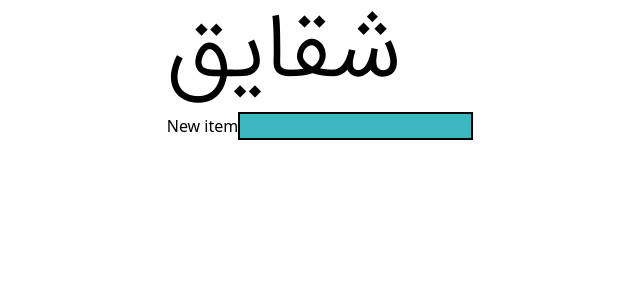
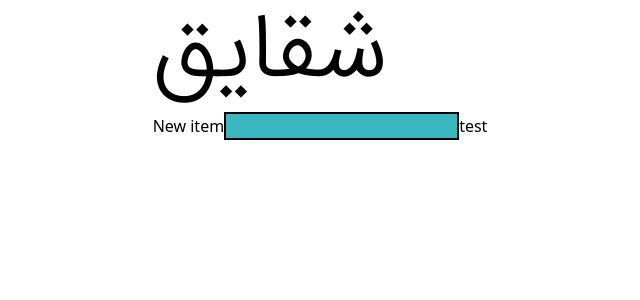
Before and after one commit to shaghayegh-dmmd/ReactBasic, a React (Create React App) app: page / in a window 1280 px wide. Shown: the top 300 px of the page, without its empty margins (320-960 px from the left). Built offline with nearby package versions, Linux system fonts and the light colour scheme; what jss-rtl would draw is missing.

Commit message:
my descktaop

```diff
--- a/src/App.js
+++ b/src/App.js
@@ -21,6 +21,7 @@ function App() {
         <div className="bg-red-500 flex-col">
           <label htmlFor="item">New item</label>
           <input type="text" id="item" className="bg-tahiti border-2 "></input>
+          <button className="">test</button>
         </div>
       </form>
     </StylesProvider>
```
